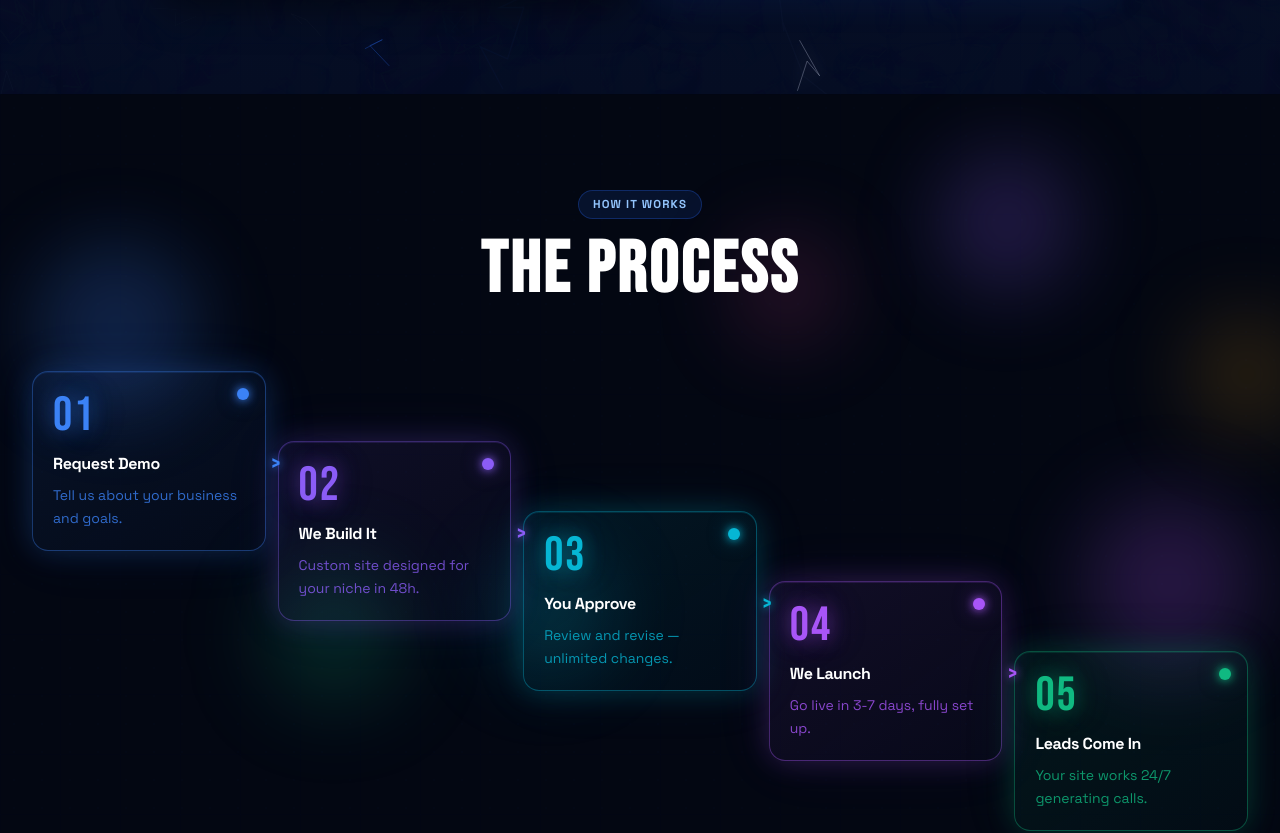
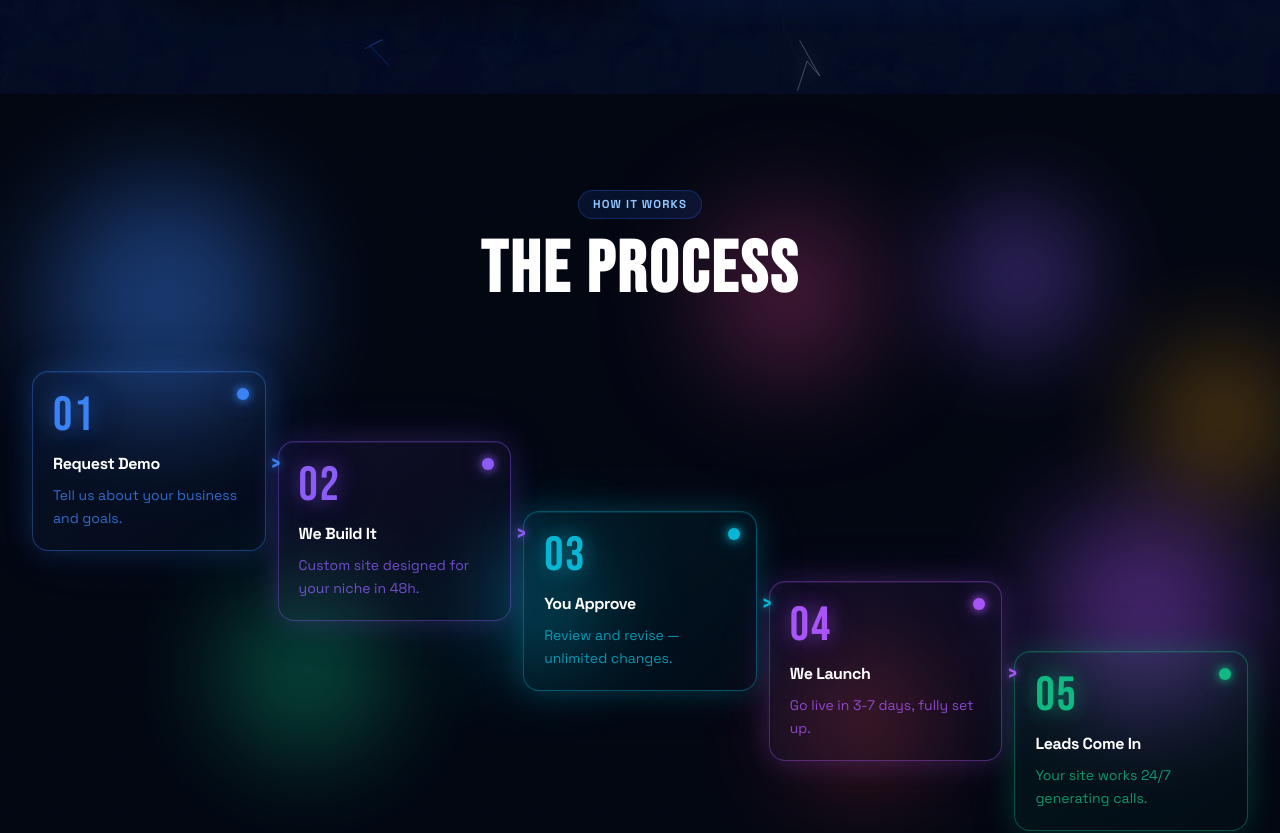
Before and after one commit to valentinealfaro/vcv-web-solutions, a Next.js app: page /services in a window 1280 px wide. Shown: the part 3012-3845 px from the top of the page. Built offline with nearby package versions, Linux system fonts and the light colour scheme.

Commit message:
Services process section: animated floating bubbles with motion paths, scale pulse, opacity breath
Co-Authored-By: Claude Sonnet 4.6 <noreply@anthropic.com>

```diff
--- a/src/views/Services.tsx
+++ b/src/views/Services.tsx
@@ -228,20 +228,28 @@ export default function Services() {
 
       {/* ── Process — staircase + bubbles ── */}
       <section className="py-24 bg-[#030712] relative overflow-hidden" style={{minHeight:560}}>
-        {/* Floating color bubbles */}
+        {/* Animated floating bubbles */}
         {[
-          {c:'rgba(59,130,246,0.22)', w:180,h:180,l:'4%',  t:'15%',dur:9 },
-          {c:'rgba(139,92,246,0.22)', w:140,h:140,l:'72%', t:'8%', dur:12},
-          {c:'rgba(6,182,212,0.20)',  w:120,h:120,l:'38%', t:'55%',dur:10},
-          {c:'rgba(168,85,247,0.22)', w:160,h:160,l:'82%', t:'52%',dur:13},
-          {c:'rgba(16,185,129,0.20)', w:130,h:130,l:'18%', t:'60%',dur:11},
-          {c:'rgba(236,72,153,0.18)', w:100,h:100,l:'55%', t:'20%',dur:14},
-          {c:'rgba(245,158,11,0.18)', w:110,h:110,l:'90%', t:'30%',dur:8 },
+          {c:'rgba(59,130,246,0.45)',  w:210,h:210,l:'4%',  t:'15%', dur:9,  dy:[0,-38,12,-28,0],  dx:[0,20,-14,10,0]  },
+          {c:'rgba(139,92,246,0.45)',  w:170,h:170,l:'72%', t:'8%',  dur:12, dy:[0,-22,32,-18,0],  dx:[0,-18,12,-22,0] },
+          {c:'rgba(6,182,212,0.42)',   w:145,h:145,l:'38%', t:'55%', dur:10, dy:[0,28,-22,32,0],   dx:[0,14,-20,10,0]  },
+          {c:'rgba(168,85,247,0.45)',  w:190,h:190,l:'82%', t:'52%', dur:13, dy:[0,-32,22,-12,0],  dx:[0,-12,22,-18,0] },
+          {c:'rgba(16,185,129,0.42)',  w:160,h:160,l:'18%', t:'60%', dur:11, dy:[0,22,-32,18,0],   dx:[0,-20,14,22,0]  },
+          {c:'rgba(236,72,153,0.38)',  w:125,h:125,l:'55%', t:'20%', dur:14, dy:[0,-28,18,-22,0],  dx:[0,22,-12,18,0]  },
+          {c:'rgba(245,158,11,0.38)',  w:135,h:135,l:'90%', t:'30%', dur:8,  dy:[0,32,-22,28,0],   dx:[0,-14,20,-10,0] },
+          {c:'rgba(239,68,68,0.35)',   w:115,h:115,l:'62%', t:'70%', dur:15, dy:[0,-18,26,-14,0],  dx:[0,16,-22,12,0]  },
         ].map((b,i)=>(
-          <div key={i} style={{position:'absolute',borderRadius:'50%',pointerEvents:'none',
-            width:b.w,height:b.h,left:b.l,top:b.t,background:b.c,
-            filter:'blur(40px)',animation:`orb-float ${b.dur}s ease-in-out infinite`,
-            animationDelay:`${i*.6}s`}}/>
+          <motion.div key={i}
+            style={{position:'absolute',borderRadius:'50%',pointerEvents:'none',
+              width:b.w,height:b.h,left:b.l,top:b.t,background:b.c,filter:'blur(48px)'}}
+            animate={{
+              y:     b.dy,
+              x:     b.dx,
+              scale: [1, 1.2, 0.9, 1.15, 1],
+              opacity:[0.75, 1, 0.7, 0.95, 0.75],
+            }}
+            transition={{duration:b.dur, repeat:Infinity, ease:'easeInOut', delay:i*0.55, times:[0,.25,.5,.75,1]}}
+          />
         ))}
         <GridOverlay gridOp={0.22} dotOp={0.1} />
 
```
